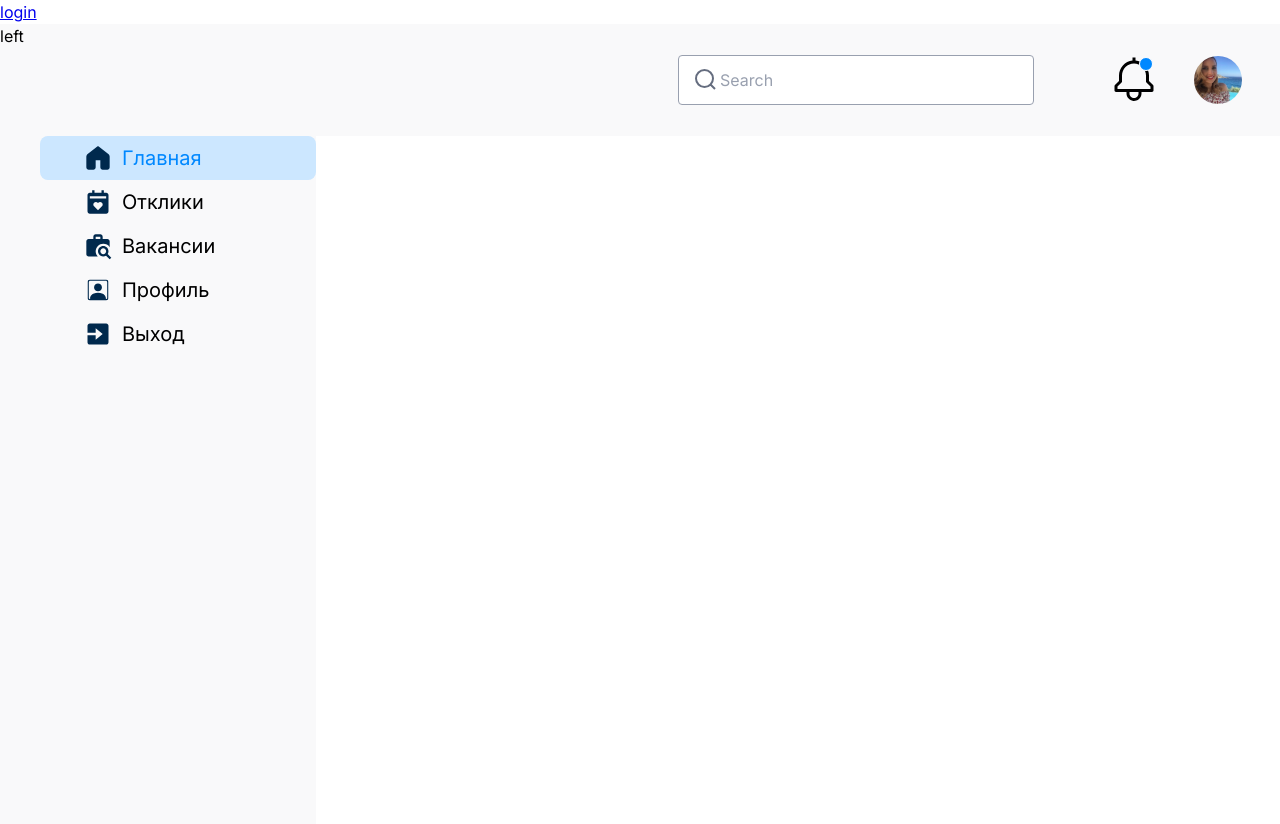
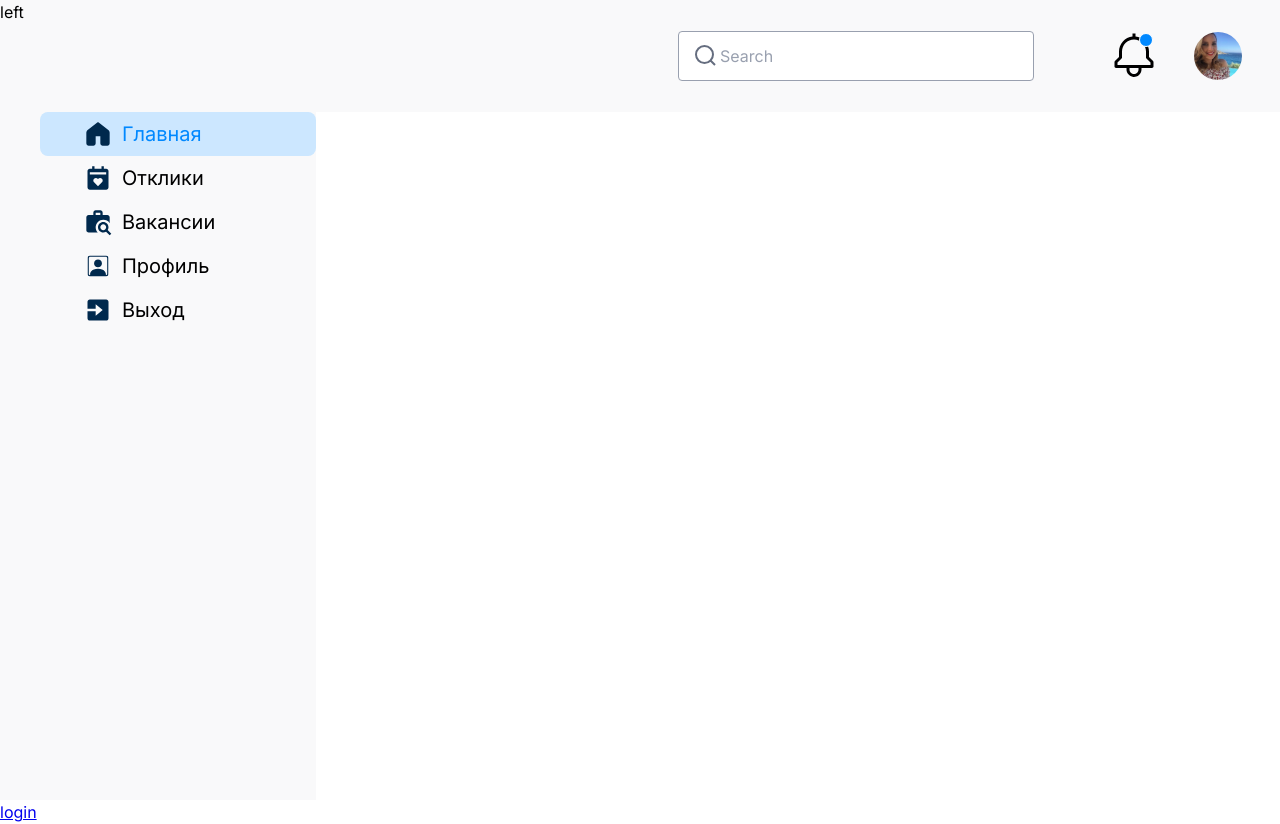
Before and after one commit to rLukoyanov/pp, a React (Create React App) app: page / in a window 1280 px wide. Built offline with nearby package versions, Linux system fonts and the light colour scheme.

Commit message:
feat(12): added page routing by navigation

```diff
--- a/src/App.tsx
+++ b/src/App.tsx
@@ -1,8 +1,12 @@
+import { Header } from './components/Header';
+import { NavList } from './components/Navigation/NavList';
 import MainPage from './routes/MainPage';
 
 function App() {
   return (
     <div className="App">
+      <Header />
+      <NavList />
       <MainPage />
     </div>
   );
--- a/src/components/Header/Component.tsx
+++ b/src/components/Header/Component.tsx
@@ -11,15 +11,15 @@ export function Header() {
   const classNames = cn(styles.header);
   return (
     <div className={classNames}>
-      <div className={styles.leftBlock}>left</div>
-      <div className={styles.rigthBlock}>
+      <div className={styles['left-block']}>left</div>
+      <div className={styles['rigth-block']}>
         <Input
           placeholder="Search"
           preIcon={SearchSVG}
           leftIcon
           width="356px"
         />
-        <div className={styles.profileBlock}>
+        <div className={styles['profile-block']}>
           <img
             className={styles.notifications}
             width={48}
--- a/src/components/Header/styles.module.scss
+++ b/src/components/Header/styles.module.scss
@@ -6,12 +6,12 @@
   display: grid;
   grid-template-columns: 1fr 1fr;
 
-  .rigthBlock {
+  .rigth-block {
     display: flex;
     justify-content: space-around;
     align-items: center;
 
-    .profileBlock {
+    .profile-block {
       display: flex;
       align-items: center;
 
--- a/src/components/Navigation/NavItem/Component.tsx
+++ b/src/components/Navigation/NavItem/Component.tsx
@@ -1,13 +1,24 @@
 import cn from 'classnames';
+import { Link } from 'react-router-dom';
 
 import styles from './styles.module.scss';
 
-export function NavItem({ children = '', active = false, icon = '' }) {
+export function NavItem({
+  children = '',
+  active = false,
+  icon = '',
+  url = '/',
+}) {
   const classNames = cn(styles['nav-item'], { [styles.active]: active });
+
+  const changeActive = () => {};
+
   return (
-    <div className={classNames}>
-      <img src={icon} />
-      {children}
-    </div>
+    <Link style={{ textDecoration: 'none', color: 'black' }} to={url}>
+      <div className={classNames}>
+        <img src={icon} />
+        <span onClick={changeActive}>{children}</span>
+      </div>
+    </Link>
   );
 }
--- a/src/components/Navigation/NavItem/styles.module.scss
+++ b/src/components/Navigation/NavItem/styles.module.scss
@@ -24,6 +24,7 @@
 }
 
 .active {
-  background: $primary-10;
-  color: $primary-50;
+  background: $primary-10 !important;
+  color: $primary-50 !important;
+  transition: 0.5s;
 }
--- a/src/components/Navigation/NavList/Component.tsx
+++ b/src/components/Navigation/NavList/Component.tsx
@@ -1,19 +1,45 @@
 import cn from 'classnames';
+import { useLocation } from 'react-router-dom';
 
 import { NavItem } from '../NavItem';
 
+import homeSVG from '../../../images/navigation/Icon-home.svg';
+import responseSVG from '../../../images/navigation/Icon-response.svg';
+import jobOffetsSVG from '../../../images/navigation/Icon-job-offers.svg';
+import profileSVG from '../../../images/navigation/Icon-profile.svg';
+import exitSVG from '../../../images/navigation/Icon-exit.svg';
+
 import styles from './styles.module.scss';
 
-type NavListProps = {
-  navItems: { icon: string; text: string, active: boolean }[];
-};
+export function NavList() {
+  const classNames = cn(styles['nav-list']);
 
-export function NavList({ navItems = [] }: NavListProps) {
-  const classNames = cn(styles['nav-list']);
+  const navButtons = [
+    { text: 'Главная', icon: homeSVG, active: true, url: '/' },
+    { text: 'Отклики', icon: responseSVG, active: false, url: '/responses' },
+    { text: 'Вакансии', icon: jobOffetsSVG, active: false, url: '/offers' },
+    { text: 'Профиль', icon: profileSVG, active: false, url: '/profile' },
+    { text: 'Выход', icon: exitSVG, active: false, url: '/exit' },
+  ];
+  navButtons.forEach((item) => {
+    if (useLocation().pathname === item.url) {
+      item.active = true;
+    } else {
+      item.active = false;
+    }
+  });
+
   return (
     <ul className={classNames}>
-      {navItems.map((item) => (
-        <NavItem active={item.active} icon={item.icon}>{item.text}</NavItem>
+      {navButtons.map((item) => (
+        <NavItem
+          key={item.url}
+          active={item.active}
+          icon={item.icon}
+          url={item.url}
+        >
+          {item.text}
+        </NavItem>
       ))}
     </ul>
   );
--- a/src/index.tsx
+++ b/src/index.tsx
@@ -1,10 +1,10 @@
 import React from 'react';
 import ReactDOM from 'react-dom/client';
+import { createBrowserRouter, RouterProvider } from 'react-router-dom';
 
 import App from './App';
-import { createBrowserRouter, RouterProvider } from 'react-router-dom';
-
 import LoginPage from './routes/LoginPage';
+import ErrorPage from './routes/ErrorPage';
 
 import './styles.scss';
 
@@ -16,6 +16,7 @@ const router = createBrowserRouter([
   {
     path: '/',
     element: <App />,
+    errorElement: <ErrorPage />,
   },
   {
     path: 'login',
--- /dev/null
+++ b/src/routes/ErrorPage.tsx
@@ -0,0 +1,12 @@
+import { Header } from '../components/Header';
+import { NavList } from '../components/Navigation/NavList';
+
+export default function ErrorPage() {
+  return (
+    <div>
+      <Header />
+      <NavList />
+      <span>Page not found</span>
+    </div>
+  );
+}
--- a/src/routes/MainPage.tsx
+++ b/src/routes/MainPage.tsx
@@ -1,31 +1,9 @@
-import { useEffect, useState } from 'react';
 import { Link } from 'react-router-dom';
-import { Header } from '../components/Header';
-import { NavList } from '../components/Navigation/NavList';
-
-import homeSVG from '../images/navigation/Icon-home.svg';
-import responseSVG from '../images/navigation/Icon-response.svg';
-import jobOffetsSVG from '../images/navigation/Icon-job-offers.svg';
-import profileSVG from '../images/navigation/Icon-profile.svg';
-import exitSVG from '../images/navigation/Icon-exit.svg';
 
 export default function MainPage() {
-  const [navItems, setNavItems] = useState<{ text: string; icon: string; active: boolean }[]>([]);
-
-  useEffect(() => {
-    setNavItems([
-      { text: 'Главная', icon: homeSVG, active: true },
-      { text: 'Отклики', icon: responseSVG, active: false },
-      { text: 'Вакансии', icon: jobOffetsSVG, active: false },
-      { text: 'Профиль', icon: profileSVG, active: false },
-      { text: 'Выход', icon: exitSVG, active: false },
-    ]);
-  }, []);
   return (
     <div>
       <Link to="/login">login</Link>
-      <Header />
-      <NavList navItems={navItems} />
     </div>
   );
 }
```
